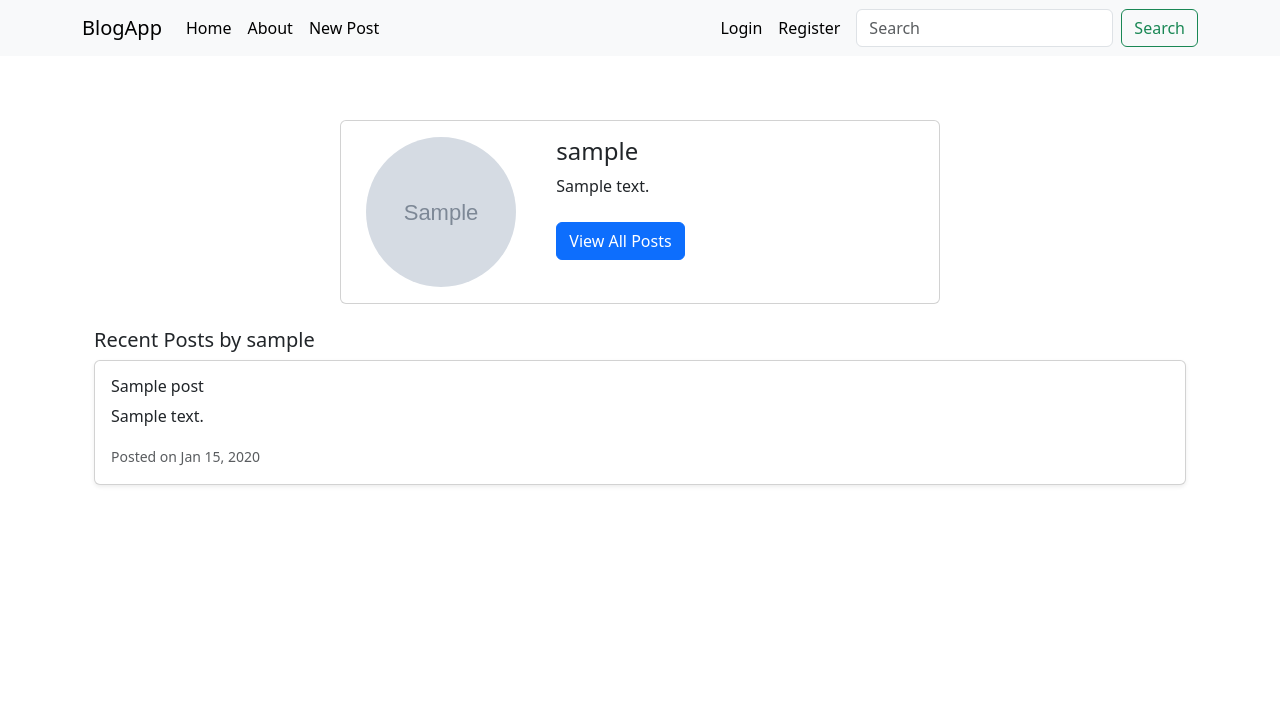
After one commit to ynangelov5/django-blog-project, a Django app: a page that uses templates/common/navbar.html in a window 1280 px wide. The commit adds this page. Shown: the top 725 px of the page. Run offline with Django 5.2, Linux system fonts and the light colour scheme; tables that the repository leaves empty hold one stand-in row (values such as "Sample post"); grey boxes marked "Sample" are stand-in pictures.

Commit message:
Fix profile logic, adjust views and templates for own profile and other people's profile

```diff
--- a/accounts/views.py
+++ b/accounts/views.py
@@ -2,6 +2,8 @@ from django.shortcuts import render, redirect
 from django.contrib import messages
 from django.contrib.auth import login
 from django.contrib.auth.decorators import login_required
+from django.contrib.auth.models import User
+from django.views.generic import DetailView
 from accounts.forms import UserRegisterForm, UserUpdateForm, ProfileUpdateForm
 from accounts.models import Profile
 
@@ -29,7 +31,7 @@ def register(request):
 
 
 @login_required
-def profile_view(request):
+def my_profile_view(request):
     profile = request.user.profile
 
     if request.method == 'POST':
@@ -42,7 +44,7 @@ def profile_view(request):
             u_form.save()
             p_form.save()
             messages.success(request, 'Your profile has been updated!')
-            return redirect('profile')
+            return redirect('my-profile')
     else:
         u_form = UserUpdateForm(instance=request.user)
         p_form = ProfileUpdateForm(instance=profile)
@@ -54,4 +56,18 @@ def profile_view(request):
         'p_form': p_form
     }
 
-    return render(request, 'accounts/profile.html', context)
+    return render(request, 'accounts/my-profile.html', context)
+
+
+class UserProfileView(DetailView):
+    model = User
+    template_name = 'accounts/user-profile.html'
+    context_object_name = 'user_obj'
+    slug_field = 'username'
+    slug_url_kwarg = 'username'
+
+    def get_context_data(self, **kwargs):
+        context = super().get_context_data(**kwargs)
+        context['profile'] = self.object.profile
+        context['posts'] = self.object.posts.all().order_by('-created_at')[:5]
+        return context
--- a/django_blog_project/urls.py
+++ b/django_blog_project/urls.py
@@ -25,7 +25,8 @@ from accounts import views as account_views
 urlpatterns = [
     path('admin/', admin.site.urls),
     path('register/', account_views.register, name='register'),
-    path('profile/', account_views.profile_view, name='profile'),
+    path('my-profile/', account_views.my_profile_view, name='my-profile'),
+    path('profile/<str:username>', account_views.UserProfileView.as_view(), name='user-profile'),
     path('login/', auth_views.LoginView.as_view(template_name='accounts/login.html'), name='login'),
     path('logout/', auth_views.LogoutView.as_view(template_name='accounts/logout.html'), name='logout'),
     path('', include('blog.urls')),
--- /dev/null
+++ b/templates/accounts/user-profile.html
@@ -0,0 +1,46 @@
+{% extends "base.html" %}
+
+{% block title %}{{ user_obj.username }}'s Profile{% endblock %}
+
+{% block content %}
+  <div class="container mt-5">
+    <div class="card mx-auto" style="max-width: 600px;">
+      <div class="row g-0">
+        <div class="col-md-4 text-center p-3">
+          <img src="{{ profile.image.url }}"
+               class="rounded-circle"
+               style="width:150px; height:150px; object-fit:cover;"
+               alt="Profile Picture">
+        </div>
+        <div class="col-md-8">
+          <div class="card-body">
+            <h4 class="card-title">{{ user_obj.username }}</h4>
+            <p class="card-text">{{ profile.bio|default:"No bio available." }}</p>
+            <a href="{% url 'user-posts' user_obj.username %}" class="btn btn-primary mt-2">
+              View All Posts
+            </a>
+          </div>
+        </div>
+      </div>
+    </div>
+
+    {% if posts %}
+      <h5 class="mt-4">Recent Posts by {{ user_obj.username }}</h5>
+      {% for post in posts %}
+        <div class="card mb-3 shadow-sm">
+          <div class="card-body">
+            <h6 class="card-title">
+              <a href="{% url 'post-detail' post.id %}" class="text-decoration-none text-dark">
+                {{ post.title }}
+              </a>
+            </h6>
+            <p class="card-text text-truncate">{{ post.content|truncatewords:20 }}</p>
+            <small class="text-muted">Posted on {{ post.created_at|date:"M d, Y" }}</small>
+          </div>
+        </div>
+      {% endfor %}
+    {% else %}
+      <p class="mt-3">No posts yet.</p>
+    {% endif %}
+  </div>
+{% endblock %}
--- a/templates/blog/home.html
+++ b/templates/blog/home.html
@@ -22,7 +22,7 @@
           <p class="card-text">{{ post.content }}</p>
           <div class="d-flex justify-content-between">
             <small class="text-muted d-flex align-items-center">
-              <a href="{% url 'user-posts' post.author.username %}">
+              <a href="{% url 'user-profile' post.author.username %}">
                 <img src="{{ post.author.profile.image.url }}" alt="Profile image" class="rounded-circle me-2" width="40" height="40">
               </a>
               {{ post.author.username }}
--- a/templates/blog/user-posts.html
+++ b/templates/blog/user-posts.html
@@ -17,7 +17,7 @@
           <p class="card-text">{{ post.content }}</p>
           <div class="d-flex justify-content-between">
             <small class="text-muted d-flex align-items-center">
-              <a href="{% url 'user-posts' post.author.username %}">
+              <a href="{% url 'user-profile' post.author.username %}">
                 <img src="{{ post.author.profile.image.url }}" alt="Profile image" class="rounded-circle me-2" width="40" height="40">
               </a>
               {{ post.author.username }}
--- a/templates/common/navbar.html
+++ b/templates/common/navbar.html
@@ -19,7 +19,7 @@
       <ul class="navbar-nav mb-2 mb-lg-0 ms-auto">
         {% if user.is_authenticated %}
           <li class="nav-item">
-            <a class="nav-link text-black active" href="{% url "profile" %}">Profile</a>
+            <a class="nav-link text-black active" href="{% url "my-profile" %}">My Profile</a>
           </li>
           <li class="nav-item">
             <form method="POST" action="{% url 'logout' %}"
```
Also changed, not shown: templates/accounts/my-profile.html (renamed from templates/accounts/profile.html).
